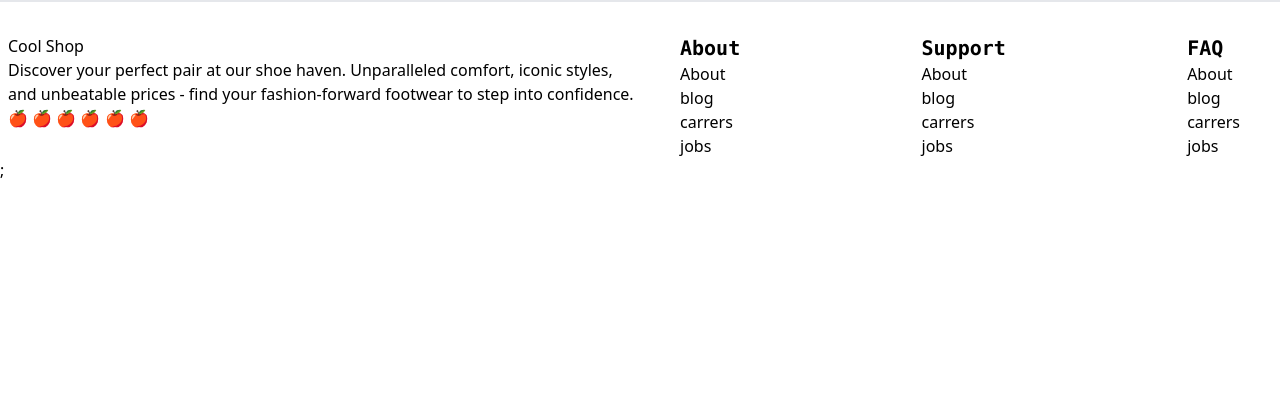
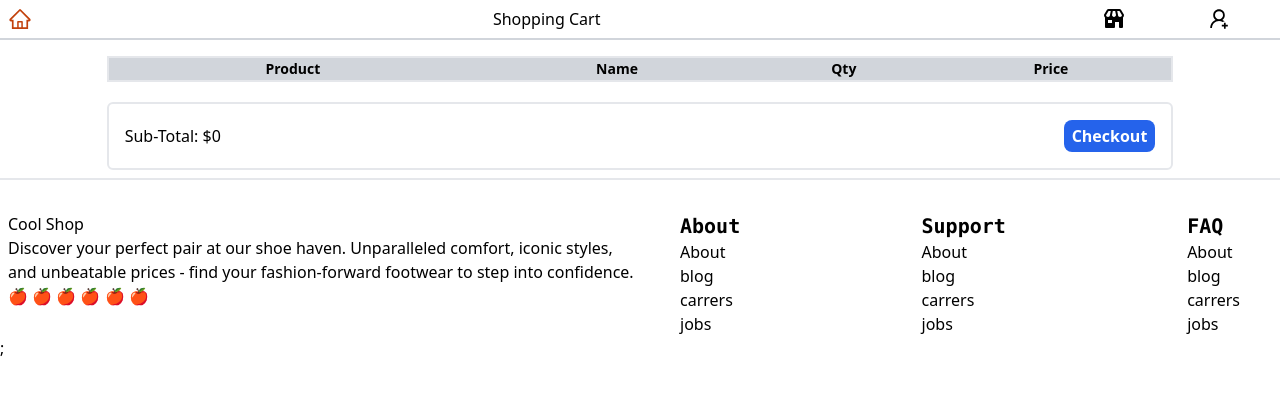
Before and after one commit to CurlyRishabh/E-commerce, a React (Create React App) app in the folder client/: page /E-commerce/cart in a window 1280 px wide. Shown: the top 394 px of the page. Built offline with nearby package versions, Linux system fonts and the light colour scheme.

Commit message:
changed the browser route to /E-commerce

```diff
--- a/client/package.json
+++ b/client/package.json
@@ -2,7 +2,7 @@
 	"homepage": "https://CurlyRishabh.github.io/E-commerce",
 	"name": "my-react-app",
 	"version": "0.1.0",
-	"private": true,
+	"private": false,
 	"dependencies": {
 		"@testing-library/jest-dom": "^5.17.0",
 		"@testing-library/react": "^13.4.0",
--- a/client/src/App.js
+++ b/client/src/App.js
@@ -14,11 +14,11 @@ function App(){
 	const path = window.location.pathname;
 	console.log(path);
 	return (
-		<BrowserRouter>
+		<BrowserRouter basename="/E-commerce">
 			<Routes>
-				<Route path="/" element={<Navigate replace to="/home" />} />
 
-				<Route path="/home" element={<Home />}></Route>
+
+				<Route path="/" element={<Home />}></Route>
 				<Route path="/products" element={<ProductHome />}></Route>
 				<Route path="/cart" element={<Cart />}></Route>
 				<Route path="/checkout" element={<Checkout />}></Route>
--- a/client/src/Pages/Cart/cart.jsx
+++ b/client/src/Pages/Cart/cart.jsx
@@ -108,7 +108,7 @@ function Cart() {
 	return (
 		<div className="flex flex-col justify-center items-center">
 			<div className="flex border-b-2 border-gray-300 p-2  fixed bg-white w-full h-10 top-0 left-0 justify-between items-center">
-				<Link to="/home">
+				<Link to="/">
 					<AiOutlineHome className=" flex items-center w-6 h-6 text-orange-700">Home</AiOutlineHome>
 				</Link>
 				<h1>Shopping Cart</h1>
--- a/client/src/Pages/Product/Navigation/Nav.js
+++ b/client/src/Pages/Product/Navigation/Nav.js
@@ -18,7 +18,7 @@ const Nav = ({handleSearch,cartCount}) => {
 }
 	return (
 		<div className="flex border-b-2 border-gray-300 p-2  fixed bg-white w-full h-10 top-0 left-0 items-center justify-between">
-			<Link to="/home">
+			<Link to="/">
 				<AiOutlineHome className=" flex items-center w-6 h-6 text-orange-700">Home</AiOutlineHome>
 			</Link>
 
```
